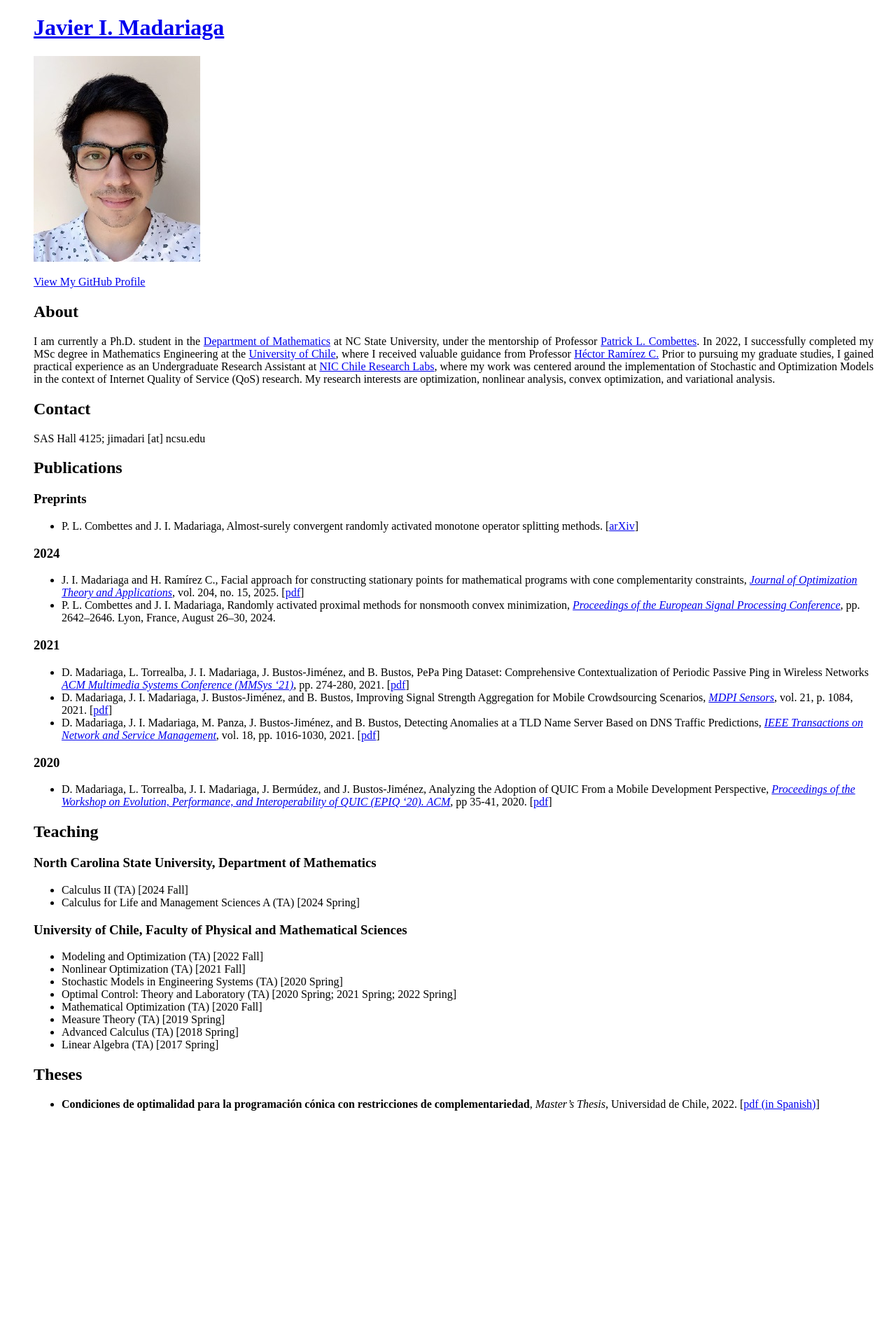
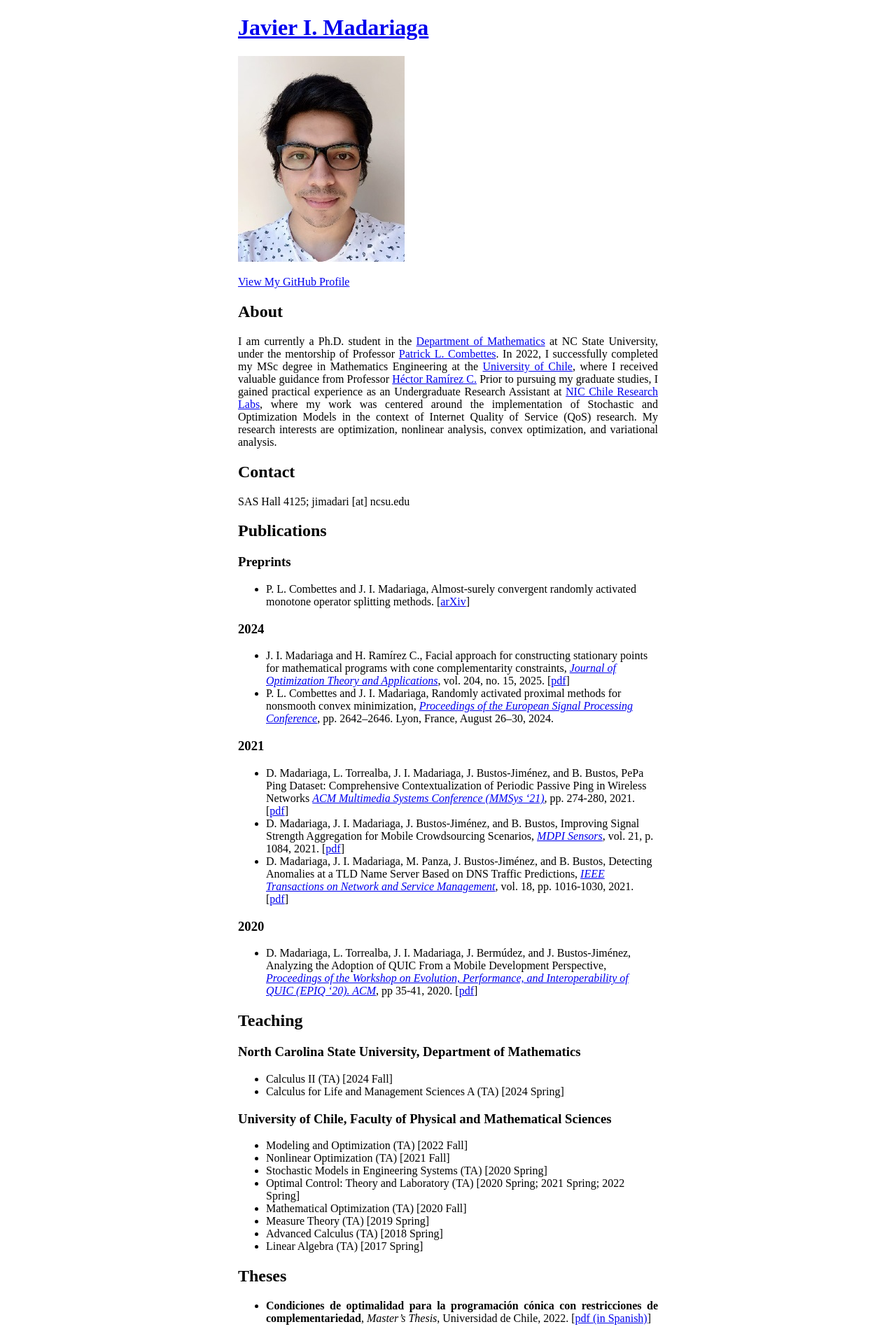
Before and after one commit to jmadariagar/jmadariagar.github.io, a Jekyll site: the page built from index.md, in a window 1280 px wide. Shown: the whole page at 70% size. Built offline with Jekyll 4.4.1, drawn with Linux system fonts in a browser that asks for light colours; our own code applies the rules of GitHub Pages for plain Markdown files; a script that is not in the unit is left out; the repository's description, which GitHub fills in, is left out; before the commit the page ends 1603 px from its top, so only the background shows below that.

Commit message:
Update style.css

```diff
--- a/assets/css/style.css
+++ b/assets/css/style.css
@@ -6,13 +6,13 @@
 }
 
 section {
-    width: 1200px;  /* Fixed width for large content */
+    width: 600px;  /* Fixed width for large content */
     margin: 0 auto;  /* Center the content */
     padding: 0 20px; /* Side padding for small screens */
 }
 
 header {
-    width: 1200px;
+    width: 600px;
     margin: 0 auto;
     padding: 0 20px;
 }
```
